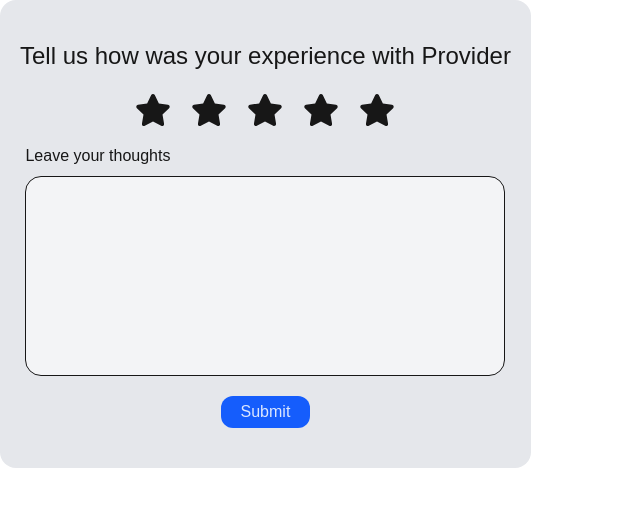
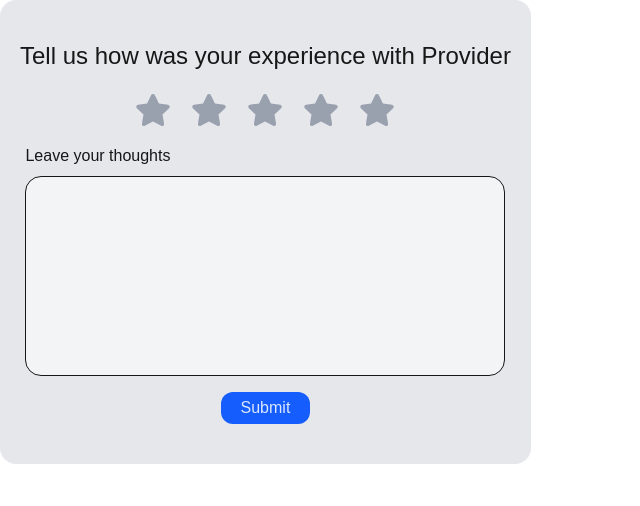
Before and after one commit to YasasSri2002/nestify-eServices, a Next.js app: page /ReviewForm in a window 1280 px wide. Shown: the top 506 px of the page, without its empty margins (0-640 px from the left). Built offline with nearby package versions, Linux system fonts and the light colour scheme.

Commit message:
feature/review rate in review form

```diff
--- a/src/components/ui/reviews/reviewForm.tsx
+++ b/src/components/ui/reviews/reviewForm.tsx
@@ -1,19 +1,30 @@
 'use client'
 
-import { useState } from "react";
+import { useEffect, useState } from "react";
 
 import DynamicIcon from "@/components/utill/DynamicIcons";
 import { FormEvent } from "react"
 
- function submitForm(event: FormEvent<HTMLFormElement>){
+
+
+export default function ReviewForm({onClose}:{onClose:()=>void}){
+
+
+    const [rating, setRating] = useState(0);
+
+       function getRateValue(rate:any){
+        setRating(rate)
+        console.log(rate);
+       }
+
+       function submitForm(event: FormEvent<HTMLFormElement>){
         event.preventDefault();
         const formData = new FormData(event.currentTarget)
         console.log(formData);
+
+        onClose();
     }
 
-
-
-export default function ReviewForm(){
 
     return(
             <div className="grid gap-5 justify-items-center content-center w-dvw md:w-fit  bg-gray-200 px-5 py-10 rounded-2xl">
@@ -23,12 +34,18 @@ export default function ReviewForm(){
 
                     <div className="flex space-x-5 justify-center">
                         {
-                            [...Array(5)].map((number,i)=>
-                                <button  key={i}>
-                                    <DynamicIcon name="FaStar" className={`text-sm lg:text-4xl`}/>
-                                </button>
-                            )
+                            [1,2,3,4,5].map((_,i)=>{
+                             const starRate = i+1;
+                                return(
+                                <button  key={i} type="button" >
+                                    <DynamicIcon
+                                     onClick={()=>getRateValue(i+1)} name="FaStar"
+                                     className={`text-sm lg:text-4xl
+                                                ${ starRate <= rating ? 'text-amber-400': 'text-gray-400'}`}
+                                    />
+                                </button>)
 
+                            })
                         }
                     </div>
                     <div className="grid gap-2">
@@ -38,10 +55,15 @@ export default function ReviewForm(){
 
                     </div>
 
+                    <div className="flex justify-center items-center">
+                        <button type="submit"
+                            className="rounded-xl bg-blue-600 px-5 py-1 text-white/85 hover:scale-105" >
+                            Submit
+                        </button>
+                    </div>
+
                 </form>
-                <div className="flex justify-center items-center">
-                    <button type="submit" className="rounded-xl bg-blue-600 px-5 py-1 text-white/85 hover:scale-105" >Submit</button>
-                </div>
+
             </div>
     )
 }
--- a/src/components/ui/reviews/service-gig-review-section/serviceGigReviewSection.tsx
+++ b/src/components/ui/reviews/service-gig-review-section/serviceGigReviewSection.tsx
@@ -11,6 +11,7 @@ import DynamicIcon from "@/components/utill/DynamicIcons";
 export default function ServiceGigReviewSection({serviceGigid}:{serviceGigid:string}){
 
     const [reviewList,setReviewList] = useState<ReviewDto[]>([])
+    const [showReviewForm, setShowReviewForm] =useState(false);
 
     useEffect(()=>{
         async function getData(gigId:string){
@@ -22,7 +23,8 @@ export default function ServiceGigReviewSection({serviceGigid}:{serviceGigid:str
 
 
     function handleReviewFormView(){
-        document.getElementById('review-form')?.classList.toggle('hidden')
+        document.getElementById('review-form')?.classList.toggle('hidden');
+        setShowReviewForm(prev => !prev)
     }
 
     return(
@@ -40,7 +42,7 @@ export default function ServiceGigReviewSection({serviceGigid}:{serviceGigid:str
                             <DynamicIcon name="MdClose"></DynamicIcon>
                         </button>
                      </div>
-                    <ReviewForm/>
+                    <ReviewForm onClose={handleReviewFormView}/>
                 </div>
             </div>
             <div className="grid justify-end w-full pr-5">
--- a/src/components/ui/service-gig/fullServiceDetails.tsx
+++ b/src/components/ui/service-gig/fullServiceDetails.tsx
@@ -29,7 +29,7 @@ export default function FullServiceGigsDetails({gig}:
                 </div>
             </div>
 
-           <div id="providerDetails" className="col-span-2 border-2 border-red-300 grid justify-items-center order-2
+           <div id="providerDetails" className="col-span-2 grid justify-items-center order-2
                     sm:order-1 absolute bg-gray-300 sm:bg-white/5 z-50 sr-only sm:not-sr-only gap-5 sm:p-4 h-full">
                 <div className="w-full flex justify-end sm:sr-only ">
                     <button onClick={showProviderDetails}>
@@ -76,7 +76,7 @@ export default function FullServiceGigsDetails({gig}:
 
                 </div>
            </div>
-           <div className="col-span-5 sm:col-span-4 border-2 border-blue-300 order-1 sm:order-2 p-5">
+           <div className="col-span-5 sm:col-span-4  sm:order-2 p-5">
                 <h1 className="lg:text-2xl text-center capitalize mt-2 mb-10 ">{gig.title}</h1>
                 <div className="grid gap-5 md:grid-cols-2">
                        <div className="md:col-1 grid gap-4 ">
```
